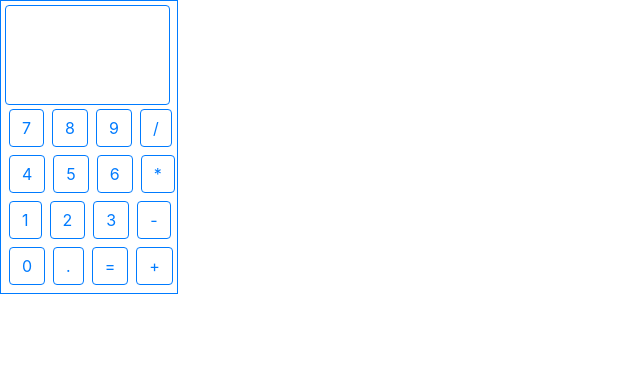
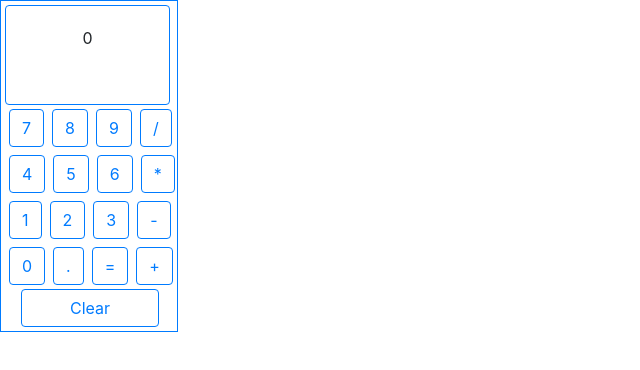
Before and after one commit to shreyamkela/CmpE273_SJSU_Spring19, a React (Create React App) app in the folder Assignments/Lab1/Calculator/frontend/: page / in a window 1280 px wide. Shown: the top 370 px of the page, without its empty margins (0-640 px from the left). Built offline with nearby package versions, Linux system fonts and the light colour scheme.

Commit message:
calculator alpha version complete: have to check for any missed edge cases

```diff
--- a/Assignments/Lab1/Calculator/frontend/src/App.js
+++ b/Assignments/Lab1/Calculator/frontend/src/App.js
@@ -2,27 +2,55 @@ import React, { Component } from "react";
 import axios from "axios";
 import "./App.css";
 
+// App -> Container -> (row which has bootstrap display card/panel and below it are the rows for the digits/operators)
+
 const cardStyle = {
-  // Setting the css to be used in JSX
+  // Setting the css to be used in JSX. Card is the display where result is shown
+  // We use such a size such that character limit that can be displayed in the card is 42. Any more characters will cross the border of the card
   height: "100px",
   width: "165px"
 };
 
 const appStyle = {
+  // Setting the css to be used in JSX. App contains the calculator container
   width: "178px"
 };
 
 class App extends Component {
   state = {
-    expression: "" // Set display character limit in the panel to 36
+    expression: "", // Initially we set expression to empty. Expression is the property which is sent to the backend. eval function evaluates this expression
+    errorFlag: false // this flag is set when there is invalid expression. We need this flag so as to refresh the expression property when the expression is invalid
   };
 
-  handleEquals = () => {
-    // clicking the equals button
+  handleEquals = async () => {
+    // Uses async await. async keyword after the = is the current syntax. Previously, async keyword before the handleClick was valid syntax
     console.log("Submit Clicked!");
-    axios.post("http://localhost:3001/", {
-      query: this.state.expression
-    });
+    let data;
+
+    if (this.state.expression === "") {
+      // If expression is empty and equal is clicked, print empty
+      return;
+    }
+
+    if (this.state.errorFlag === true) {
+      // If invalid expression or equal is clicked a number of times after invalid exp, empty the expression
+      this.setState({ expression: "", errorFlag: !this.state.errorFlag });
+    }
+
+    try {
+      // fetch data from a url endpoint. We need try catch as catch block will catch the error which is sent by the backend eval function when the expression is invalid
+      data = await axios.post("http://localhost:3001/", {
+        query: this.state.expression
+      });
+      //console.log(data);
+      //console.log(data.data.value);
+      this.setState({ expression: data.data.value });
+    } catch (error) {
+      //console.log("Errors");
+      //console.log(error);
+      //console.log(error.response.data);
+      this.setState({ expression: error.response.data, errorFlag: !this.state.errorFlag }); // If error then change the error flag
+    }
   };
 
   handleClick = event => {
@@ -30,11 +58,34 @@ class App extends Component {
     // We want to send the button id of 0-9, +,-,/,* and we want to handle them all with a single handler as we only want to concat them into the previous expression
     // Refer - https://developer.mozilla.org/en-US/docs/Web/API/Event/target
     // Refer - https://www.freecodecamp.org/forum/t/react-js-passing-button-id-as-parameter-onclick-function/62301
-    console.log(event.target.id);
+    console.log(event.target.id); // event is the property of each click event and it has a target property which stores the button id. Using event.target - https://developer.mozilla.org/en-US/docs/Web/API/Event/target
     var previousExpression = this.state.expression;
-    var expression = previousExpression + event.target.id;
+
+    if (this.state.errorFlag === true) {
+      // When a button is clicked after and invalid input error was generated, we need to flush all of the previously stored expression
+      previousExpression = "";
+      this.setState({ errorFlag: !this.state.errorFlag });
+    }
+
+    var expression = previousExpression + event.target.id; // Concat current click will the previous expression
     console.log(expression);
     this.setState({ expression });
+  };
+
+  displayTruncated = () => {
+    // This is displayed on the display card
+    // Our card can only display 42 characters, therefore we have to truncate what we are displaying in the card if the length of expression is large, else the characters print out of the card
+    let currentExpression = this.state.expression;
+    let expressionLength = currentExpression.length;
+
+    if (expressionLength === 0) {
+      return "0";
+    } else if (expressionLength > 35) {
+      let truncatedExpression = "..." + currentExpression.substring(expressionLength - 36, expressionLength - 1);
+      return truncatedExpression;
+    } else {
+      return currentExpression;
+    }
   };
 
   render() {
@@ -44,7 +95,8 @@ class App extends Component {
           <div className="row">
             <div className="card border border-primary" style={cardStyle}>
               <div className="card-body">
-                <p className="card-title">{this.state.expression}</p>
+                <p className="card-title">{this.displayTruncated()}</p>{" "}
+                {/* Here we have used this.displayTruncated() instead of this.displayTruncated. When ever we have to print the returned value of function that is call the function, we use (), and whenever we have to use the reference that is, when we have to only execute that function, we dont use ()*/}
               </div>
             </div>
           </div>
@@ -107,6 +159,18 @@ class App extends Component {
               +
             </button>
           </div>
+          <div className="row px-3">
+            <button
+              id="clear"
+              onClick={() => {
+                this.setState({ expression: "", errorFlag: false });
+              }}
+              type="button"
+              className="btn btn-outline-primary waves-effect px-5"
+            >
+              Clear
+            </button>
+          </div>
         </div>
       </div>
     );
```
Also changed, not shown: 1 other file (tests, documents, lock files or other folders).
